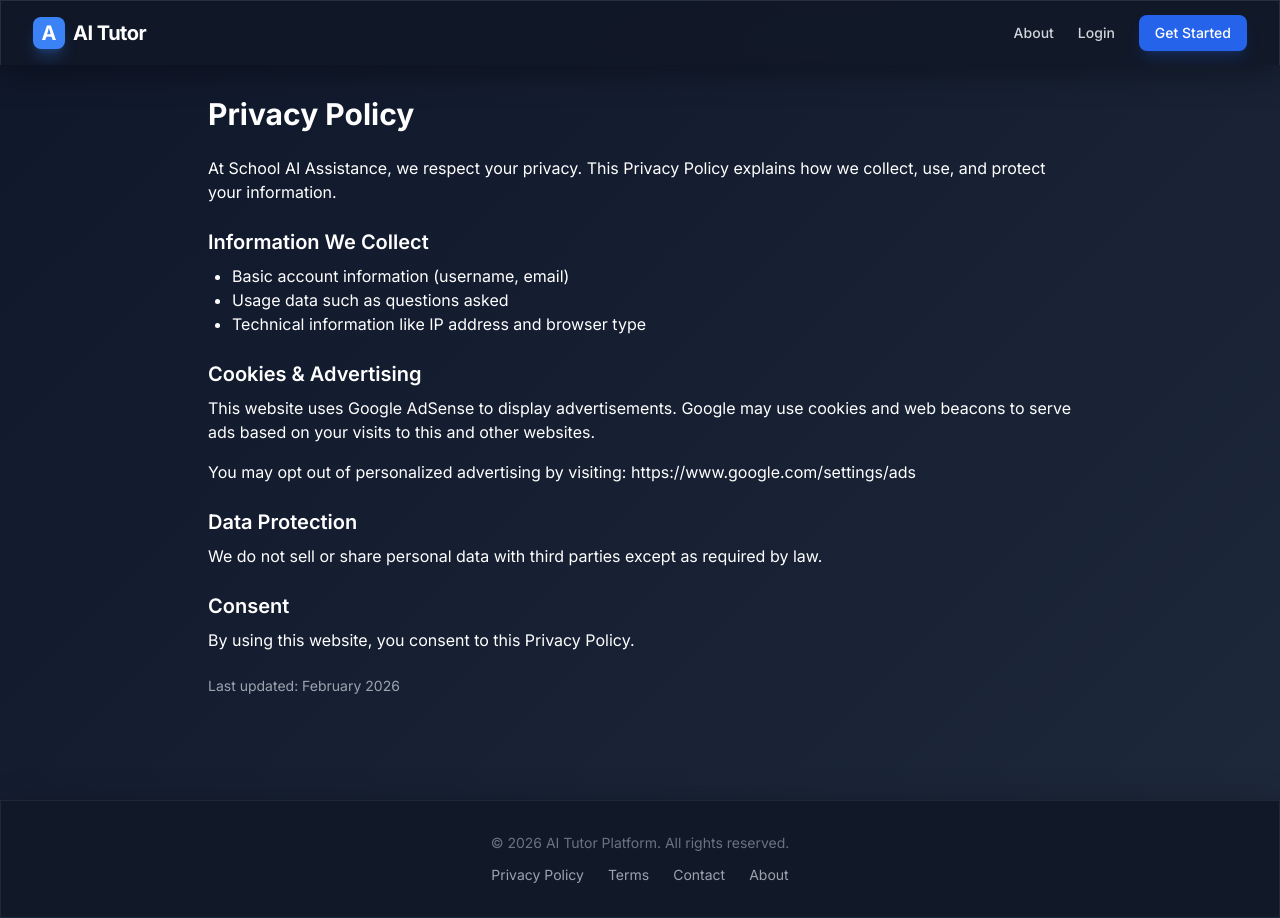
After one commit to ROHANDEV-web/SCHOOL-AI-ASSISTANCE, a Flask app: page /privacy in a window 1280 px wide. The commit adds this page. Run offline with Flask 3, Linux system fonts and the light colour scheme; some libraries are stand-ins or nearby versions.

Commit message:
Initial commit with AdSense and policies

```diff
--- /dev/null
+++ b/ads.txt
@@ -0,0 +1 @@
+google.com, pub-6582101258895011, DIRECT, f08c47fec0942fa0
--- a/app.py
+++ b/app.py
@@ -6,34 +6,42 @@ import os
 from groq import Groq
 from dotenv import load_dotenv
 
-from models import db, User, Note  # Import models properly
+from models import db, User, Note
 
 load_dotenv()
 
 app = Flask(__name__)
 
-# Security
+# =========================
+# SECURITY
+# =========================
 app.config['SECRET_KEY'] = os.environ.get("SECRET_KEY", "dev-secret-key-change-this")
 
-# Database
+# =========================
+# DATABASE
+# =========================
 app.config['SQLALCHEMY_DATABASE_URI'] = 'sqlite:///database.db'
 app.config['SQLALCHEMY_TRACK_MODIFICATIONS'] = False
 
 db.init_app(app)
 
-# Login Manager
+# =========================
+# LOGIN MANAGER
+# =========================
 login_manager = LoginManager()
 login_manager.login_view = 'login'
 login_manager.init_app(app)
 
-# Initialize Groq
+# =========================
+# GROQ INIT
+# =========================
 if not os.environ.get("GROQ_API_KEY"):
     raise ValueError("GROQ_API_KEY not set in environment variables")
 
 client = Groq(api_key=os.environ.get("GROQ_API_KEY"))
 
 # =========================
-# LOGIN MANAGER
+# USER LOADER
 # =========================
 @login_manager.user_loader
 def load_user(user_id):
@@ -58,6 +66,38 @@ def check_daily_reset(user):
 @app.route('/')
 def index():
     return render_template('index.html')
+
+
+# -------------------------
+# ABOUT PAGE
+# -------------------------
+@app.route('/about')
+def about():
+    return render_template('about.html')
+
+
+# -------------------------
+# PRIVACY POLICY
+# -------------------------
+@app.route('/privacy')
+def privacy():
+    return render_template('privacy.html')
+
+
+# -------------------------
+# TERMS OF SERVICE
+# -------------------------
+@app.route('/terms')
+def terms():
+    return render_template('terms.html')
+
+
+# -------------------------
+# CONTACT PAGE
+# -------------------------
+@app.route('/contact')
+def contact():
+    return render_template('contact.html')
 
 
 # -------------------------
@@ -145,7 +185,6 @@ def ask_ai():
     question = data.get('question')
     subject = data.get('subject', 'General')
 
-    # Subject filtering
     forbidden_subjects = ['hindi', 'english literature', 'sanskrit']
     if subject.lower() in forbidden_subjects:
         return jsonify({
@@ -166,7 +205,6 @@ def ask_ai():
                 {"role": "user", "content": user_prompt}
             ],
             model="llama-3.1-8b-instant",
-
             temperature=0.7,
             max_tokens=1024,
         )
@@ -237,7 +275,8 @@ def delete_note(id):
 # =========================
 # RUN
 # =========================
+with app.app_context():
+    db.create_all()
+
 if __name__ == '__main__':
-    with app.app_context():
-        db.create_all()
     app.run(debug=True)
--- a/templates/base.html
+++ b/templates/base.html
@@ -5,24 +5,34 @@
     <meta charset="UTF-8">
     <meta name="viewport" content="width=device-width, initial-scale=1.0">
     <title>AI Tutor - Premium Learning Platform</title>
+
+    <!-- Google AdSense Verification -->
+    <script async
+        src="https://pagead2.googlesyndication.com/pagead/js/adsbygoogle.js?client=ca-pub-6582101258895011"
+        crossorigin="anonymous"></script>
+
     <!-- Tailwind CSS -->
     <script src="https://cdn.tailwindcss.com"></script>
+
     <!-- Google Fonts -->
     <link href="https://fonts.googleapis.com/css2?family=Inter:wght@300;400;500;600;700&display=swap" rel="stylesheet">
+
     <!-- Custom CSS -->
     <link rel="stylesheet" href="{{ url_for('static', filename='css/style.css') }}">
-    <!-- Marked.js for Markdown Rendering -->
+
+    <!-- Marked.js -->
     <script src="https://cdn.jsdelivr.net/npm/marked/marked.min.js"></script>
-    <!-- Highlight.js for Code Highlighting -->
+
+    <!-- Highlight.js -->
     <link rel="stylesheet"
         href="https://cdnjs.cloudflare.com/ajax/libs/highlight.js/11.7.0/styles/atom-one-dark.min.css">
     <script src="https://cdnjs.cloudflare.com/ajax/libs/highlight.js/11.7.0/highlight.min.js"></script>
 </head>
 
-<body class="antialiased selection:bg-blue-500 selection:text-white">
+<body class="antialiased selection:bg-blue-500 selection:text-white bg-gray-950 text-white">
 
     <!-- Navigation -->
-    <nav class="fixed w-full z-50 glass-panel border-b-0 border-white/10 top-0">
+    <nav class="fixed w-full z-50 glass-panel border-b-0 border-white/10 top-0 bg-gray-900/90 backdrop-blur">
         <div class="max-w-7xl mx-auto px-4 sm:px-6 lg:px-8">
             <div class="flex items-center justify-between h-16">
                 <div class="flex items-center gap-2">
@@ -33,21 +43,37 @@
                 </div>
                 <div class="flex items-center gap-6">
                     {% if current_user.is_authenticated %}
-                    <span class="text-sm text-gray-400">Credits: <span id="credit-count"
-                            class="text-blue-400 font-bold">{{ current_user.daily_limit - current_user.questions_today
-                            }}</span>/{{ current_user.daily_limit }}</span>
+                    <span class="text-sm text-gray-400">
+                        Credits:
+                        <span id="credit-count"
+                            class="text-blue-400 font-bold">
+                            {{ current_user.daily_limit - current_user.questions_today }}
+                        </span>/{{ current_user.daily_limit }}
+                    </span>
+
                     <a href="{{ url_for('dashboard') }}"
                         class="text-gray-300 hover:text-white transition-colors text-sm font-medium">Dashboard</a>
+
                     <a href="{{ url_for('notes') }}"
                         class="text-gray-300 hover:text-white transition-colors text-sm font-medium">Notes</a>
+
+                    <a href="{{ url_for('about') }}"
+                        class="text-gray-300 hover:text-white transition-colors text-sm font-medium">About</a>
+
                     <a href="{{ url_for('logout') }}"
                         class="text-gray-300 hover:text-white transition-colors text-sm font-medium">Logout</a>
+
                     {% else %}
+                    <a href="{{ url_for('about') }}"
+                        class="text-gray-300 hover:text-white transition-colors text-sm font-medium">About</a>
+
                     <a href="{{ url_for('login') }}"
                         class="text-gray-300 hover:text-white transition-colors text-sm font-medium">Login</a>
+
                     <a href="{{ url_for('register') }}"
-                        class="px-4 py-2 bg-blue-600 hover:bg-blue-500 text-white rounded-lg text-sm font-medium transition-all shadow-lg shadow-blue-600/20">Get
-                        Started</a>
+                        class="px-4 py-2 bg-blue-600 hover:bg-blue-500 text-white rounded-lg text-sm font-medium transition-all shadow-lg shadow-blue-600/20">
+                        Get Started
+                    </a>
                     {% endif %}
                 </div>
             </div>
@@ -56,6 +82,7 @@
 
     <!-- Main Content -->
     <main class="pt-24 min-h-screen pb-10">
+
         {% with messages = get_flashed_messages(with_categories=true) %}
         {% if messages %}
         <div class="max-w-7xl mx-auto px-4 mb-6">
@@ -69,12 +96,22 @@
         {% endwith %}
 
         {% block content %}{% endblock %}
+
     </main>
 
     <!-- Footer -->
-    <footer class="glass-panel mt-auto py-8">
-        <div class="max-w-7xl mx-auto px-4 text-center text-gray-500 text-sm">
+    <footer class="glass-panel mt-auto py-8 bg-gray-900 border-t border-gray-800">
+        <div class="max-w-7xl mx-auto px-4 text-center text-gray-500 text-sm space-y-3">
+
             <p>&copy; 2026 AI Tutor Platform. All rights reserved.</p>
+
+            <div class="flex justify-center gap-6 text-gray-400">
+                <a href="{{ url_for('privacy') }}" class="hover:text-white">Privacy Policy</a>
+                <a href="{{ url_for('terms') }}" class="hover:text-white">Terms</a>
+                <a href="{{ url_for('contact') }}" class="hover:text-white">Contact</a>
+                <a href="{{ url_for('about') }}" class="hover:text-white">About</a>
+            </div>
+
         </div>
     </footer>
 
--- /dev/null
+++ b/templates/privacy.html
@@ -0,0 +1,41 @@
+{% extends "base.html" %}
+{% block content %}
+<div class="max-w-4xl mx-auto px-4 text-white">
+<h1 class="text-3xl font-bold mb-6">Privacy Policy</h1>
+
+<p class="mb-4">
+At School AI Assistance, we respect your privacy. This Privacy Policy explains how we collect, use, and protect your information.
+</p>
+
+<h2 class="text-xl font-semibold mt-6 mb-2">Information We Collect</h2>
+<ul class="list-disc ml-6 mb-4">
+<li>Basic account information (username, email)</li>
+<li>Usage data such as questions asked</li>
+<li>Technical information like IP address and browser type</li>
+</ul>
+
+<h2 class="text-xl font-semibold mt-6 mb-2">Cookies & Advertising</h2>
+<p class="mb-4">
+This website uses Google AdSense to display advertisements. Google may use cookies and web beacons to serve ads based on your visits to this and other websites.
+</p>
+
+<p class="mb-4">
+You may opt out of personalized advertising by visiting:
+https://www.google.com/settings/ads
+</p>
+
+<h2 class="text-xl font-semibold mt-6 mb-2">Data Protection</h2>
+<p class="mb-4">
+We do not sell or share personal data with third parties except as required by law.
+</p>
+
+<h2 class="text-xl font-semibold mt-6 mb-2">Consent</h2>
+<p>
+By using this website, you consent to this Privacy Policy.
+</p>
+
+<p class="mt-6 text-gray-400 text-sm">
+Last updated: February 2026
+</p>
+</div>
+{% endblock %}
```
Also changed, not shown: templates/about.html (added, +18 -0 lines), templates/contact.html (added, +18 -0 lines), templates/terms.html (added, +25 -0 lines).
